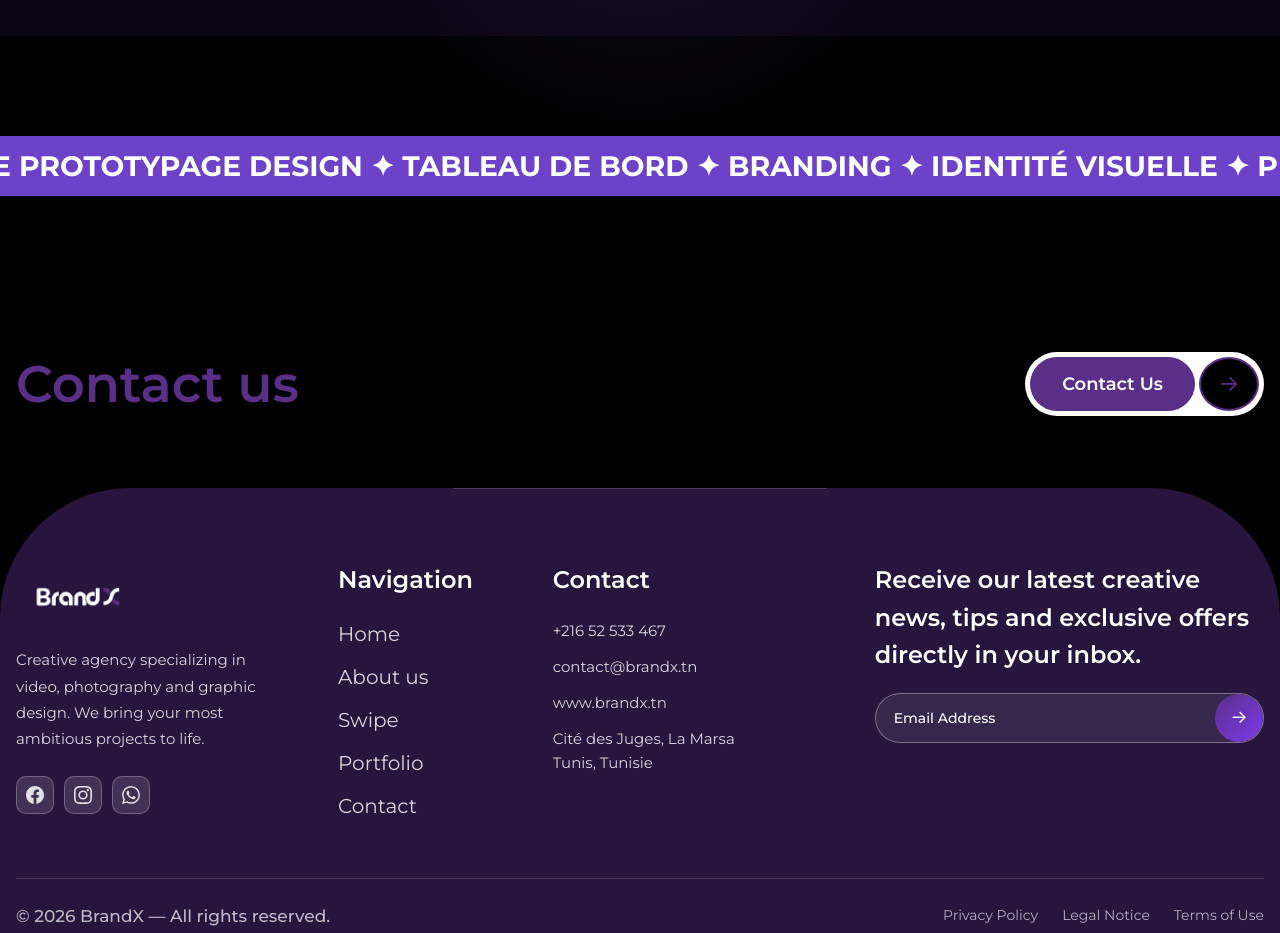
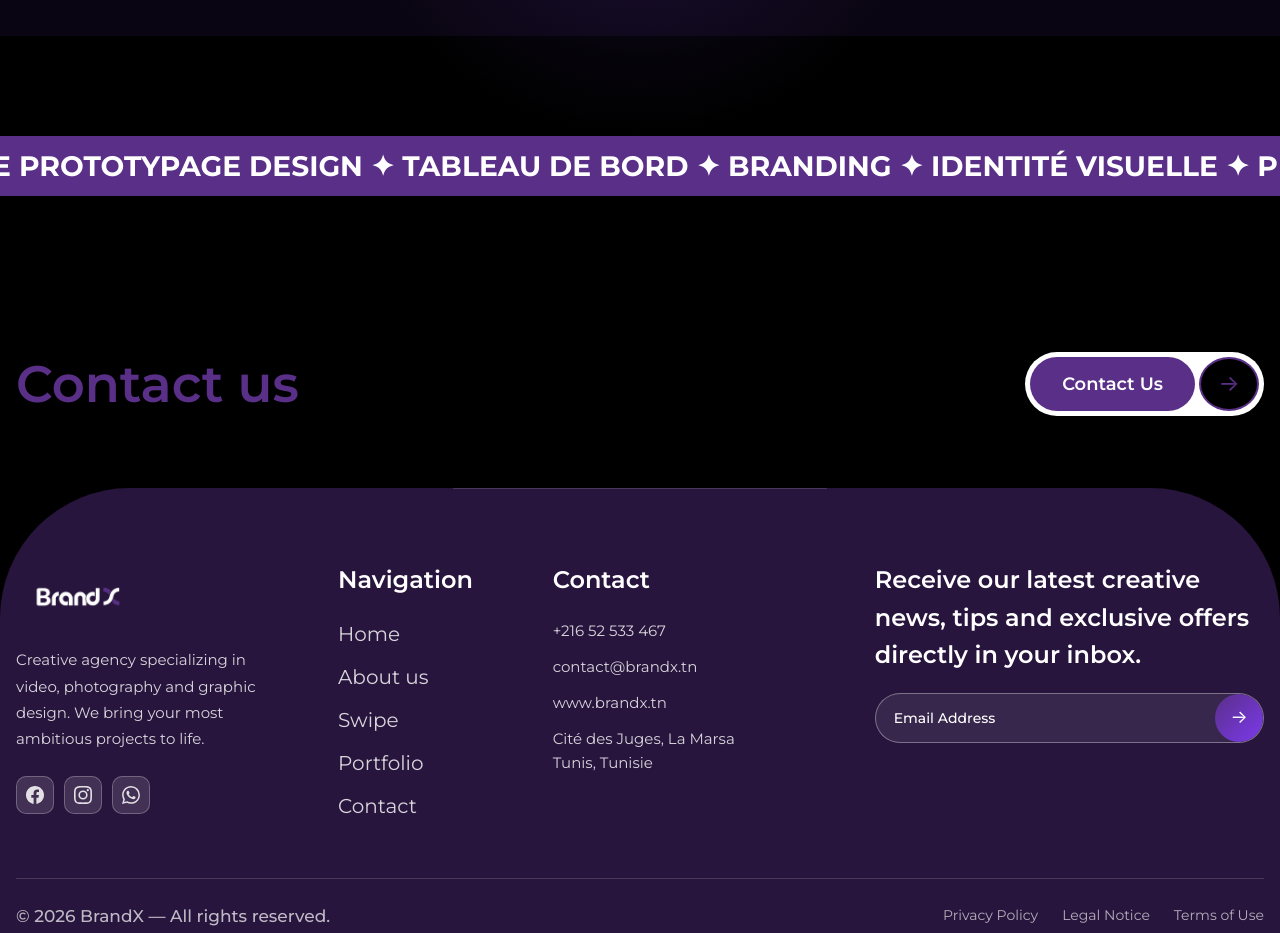
Before and after one commit to MOHAMEDALILAHMAR/BrandX, a React (Vite) app: page / in a window 1280 px wide. Shown: the part 4880-5813 px from the top of the page. Built offline with nearby package versions, Linux system fonts and the light colour scheme; the HTML template or start-up script is replaced by a standard one.

Commit message:
Change marquee bars to #5A2F88

```diff
--- a/src/pages/Home.module.css
+++ b/src/pages/Home.module.css
@@ -369,7 +369,7 @@
   left: -5%;
   height: 68px;
   top: 20px;
-  background: var(--clr-primary);
+  background: #5A2F88;
   transform: rotate(-1.96deg);
   overflow: hidden;
   display: flex;
@@ -390,7 +390,7 @@
 .marqueeBar2 {
   width: 100%;
   height: 60px;
-  background: #6B42C8;
+  background: #5A2F88;
   overflow: hidden;
   display: flex;
   align-items: center;
```
